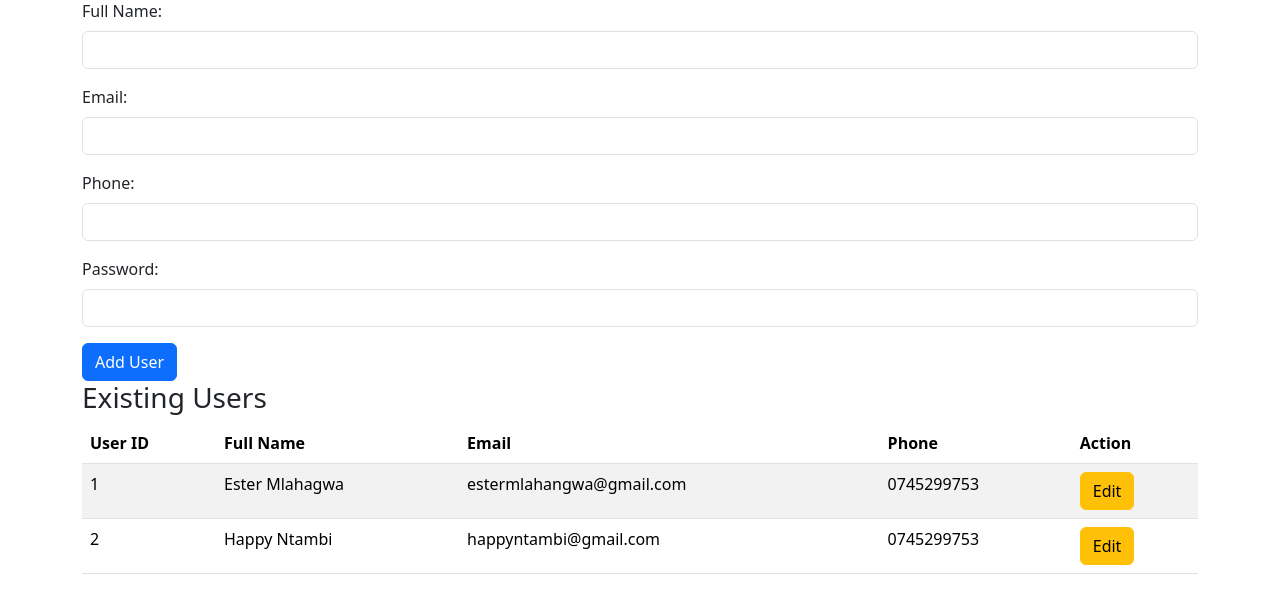
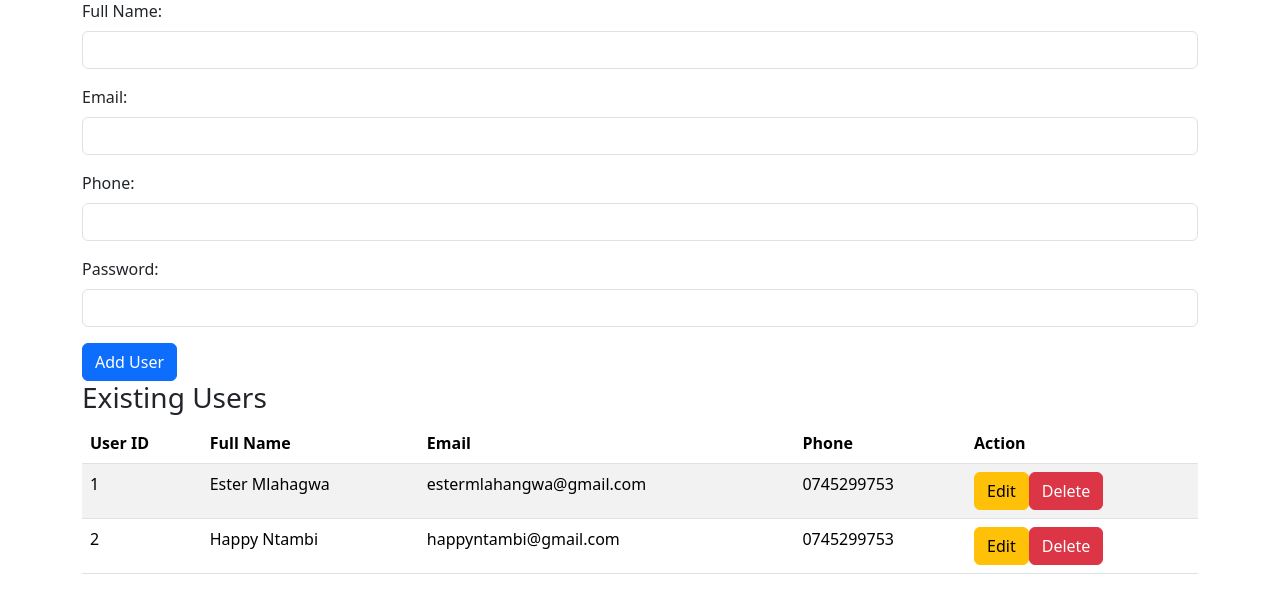
Before and after one commit to Jodennillan/application, a PHP site: page /manage.php in a window 1280 px wide. Shown: the part 137-750 px from the top of the page. Run offline with PHP 8.4, Linux system fonts and the light colour scheme; a user stored in the database is signed in; data comes from the database, SQL or seed files in the repository.

Commit message:
Update manage.php

```diff
--- a/manage.php
+++ b/manage.php
@@ -23,8 +23,8 @@ if ($_SERVER['REQUEST_METHOD'] === 'POST' && isset($_POST['add_user'])) {
 }
 
 // Handle user deletion
-if (isset($_GET['delete_user_id'])) {
-    $delete_user_id = $_GET['delete_user_id'];
+if (isset($_GET['user_id'])) {
+    $delete_user_id = $_GET['user_id'];
     $sql_delete = "DELETE FROM user WHERE user_id = $delete_user_id";
     if (!mysqli_query($conn, $sql_delete)) {
         die("Database error: " . mysqli_error($conn));
@@ -96,6 +96,7 @@ if (!$result_users) {
                     echo "<td>" . $user['phone'] . "</td>";
                     echo "<td>";
                     echo "<a href='edit_user.php?user_id=" . $user['user_id'] . "' class='btn btn-warning'>Edit</a>";
+                    echo "<a href='manage.php?user_id=" . $user['user_id'] . "' class='btn btn-danger' onclick='return confirm(\"Are you sure?\")'>Delete</a>"; // Delete with confirmation
                     echo "</td>";
                     echo "</tr>";
                 }
```
